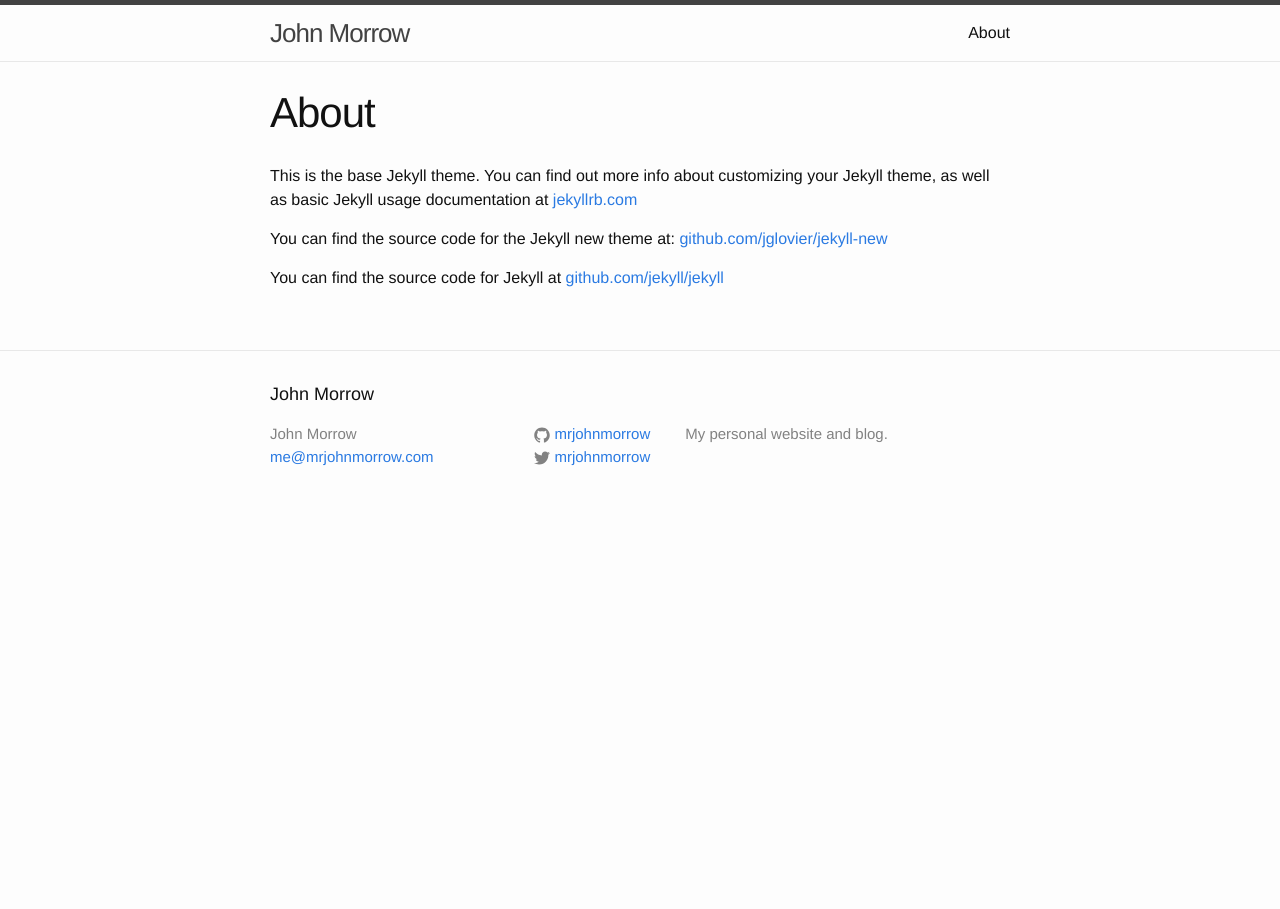
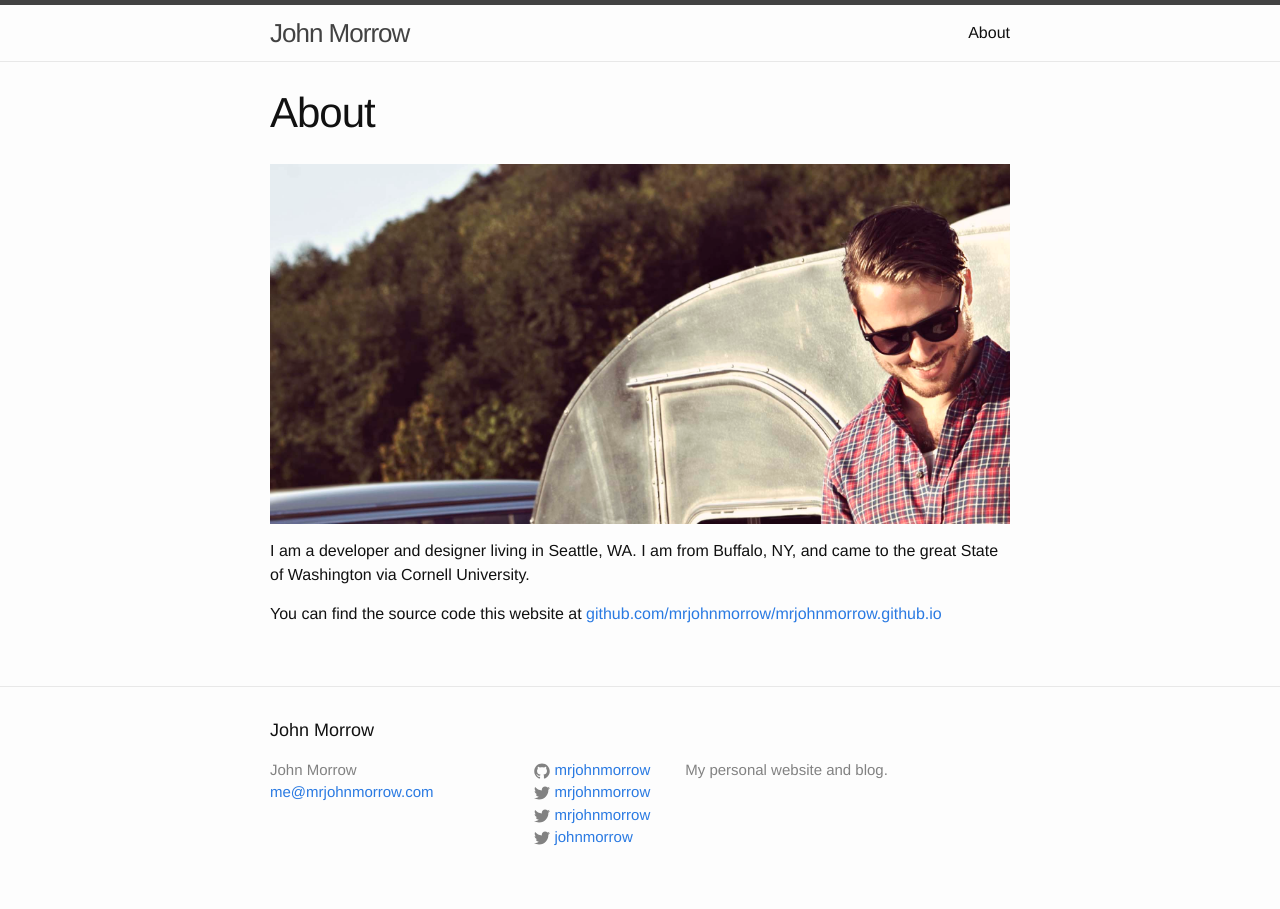
Before and after one commit to mrjohnmorrow/mrjohnmorrow.github.io, a Jekyll site: the page built from about.md, in a window 1280 px wide. Built offline with Jekyll 4.4.1, drawn with Linux system fonts in a browser that asks for light colours.

Commit message:
Updating about page
And adding other profile links

```diff
--- a/_config.yml
+++ b/_config.yml
@@ -9,6 +9,8 @@
 #usernames
 twitter_username: mrjohnmorrow
 github_username:  mrjohnmorrow
+linkedin_username: mrjohnmorrow
+dribbble_username: johnmorrow
 
 #visual options
 permalink: pretty
--- a/_includes/footer.html
+++ b/_includes/footer.html
@@ -42,6 +42,36 @@
             </a>
           </li>
           {% endif %}
+
+          {% if site.linkedin_username %}
+          <li>
+            <a href="https://linkedin.com/{{ site.linkedin_username }}">
+              <span class="icon  icon--twitter">
+                <svg viewBox="0 0 16 16">
+                  <path fill="#828282" d="M15.969,3.058c-0.586,0.26-1.217,0.436-1.878,0.515c0.675-0.405,1.194-1.045,1.438-1.809
+                  c-0.632,0.375-1.332,0.647-2.076,0.793c-0.596-0.636-1.446-1.033-2.387-1.033c-1.806,0-3.27,1.464-3.27,3.27 c0,0.256,0.029,0.506,0.085,0.745C5.163,5.404,2.753,4.102,1.14,2.124C0.859,2.607,0.698,3.168,0.698,3.767 c0,1.134,0.577,2.135,1.455,2.722C1.616,6.472,1.112,6.325,0.671,6.08c0,0.014,0,0.027,0,0.041c0,1.584,1.127,2.906,2.623,3.206 C3.02,9.402,2.731,9.442,2.433,9.442c-0.211,0-0.416-0.021-0.615-0.059c0.416,1.299,1.624,2.245,3.055,2.271 c-1.119,0.877-2.529,1.4-4.061,1.4c-0.264,0-0.524-0.015-0.78-0.046c1.447,0.928,3.166,1.469,5.013,1.469 c6.015,0,9.304-4.983,9.304-9.304c0-0.142-0.003-0.283-0.009-0.423C14.976,4.29,15.531,3.714,15.969,3.058z"/>
+                </svg>
+              </span>
+
+              <span class="username">{{ site.linkedin_username }}</span>
+            </a>
+          </li>
+          {% endif %}
+
+          {% if site.dribbble_username %}
+          <li>
+            <a href="https://dribbble.com/{{ site.dribbble_username }}">
+              <span class="icon  icon--twitter">
+                <svg viewBox="0 0 16 16">
+                  <path fill="#828282" d="M15.969,3.058c-0.586,0.26-1.217,0.436-1.878,0.515c0.675-0.405,1.194-1.045,1.438-1.809
+                  c-0.632,0.375-1.332,0.647-2.076,0.793c-0.596-0.636-1.446-1.033-2.387-1.033c-1.806,0-3.27,1.464-3.27,3.27 c0,0.256,0.029,0.506,0.085,0.745C5.163,5.404,2.753,4.102,1.14,2.124C0.859,2.607,0.698,3.168,0.698,3.767 c0,1.134,0.577,2.135,1.455,2.722C1.616,6.472,1.112,6.325,0.671,6.08c0,0.014,0,0.027,0,0.041c0,1.584,1.127,2.906,2.623,3.206 C3.02,9.402,2.731,9.442,2.433,9.442c-0.211,0-0.416-0.021-0.615-0.059c0.416,1.299,1.624,2.245,3.055,2.271 c-1.119,0.877-2.529,1.4-4.061,1.4c-0.264,0-0.524-0.015-0.78-0.046c1.447,0.928,3.166,1.469,5.013,1.469 c6.015,0,9.304-4.983,9.304-9.304c0-0.142-0.003-0.283-0.009-0.423C14.976,4.29,15.531,3.714,15.969,3.058z"/>
+                </svg>
+              </span>
+
+              <span class="username">{{ site.dribbble_username }}</span>
+            </a>
+          </li>
+          {% endif %}
         </ul>
       </div>
 
--- a/about.md
+++ b/about.md
@@ -4,8 +4,8 @@
 permalink: /about/
 ---
 
-This is the base Jekyll theme. You can find out more info about customizing your Jekyll theme, as well as basic Jekyll usage documentation at [jekyllrb.com](http://jekyllrb.com/)
+![Me!](/images/me-potrait.jpg)
 
-You can find the source code for the Jekyll new theme at: [github.com/jglovier/jekyll-new](https://github.com/jglovier/jekyll-new)
+I am a developer and designer living in Seattle, WA.  I am from Buffalo, NY, and came to the great State of Washington via Cornell University.
 
-You can find the source code for Jekyll at [github.com/jekyll/jekyll](https://github.com/jekyll/jekyll)
+You can find the source code this website at  [github.com/mrjohnmorrow/mrjohnmorrow.github.io](https://github.com/mrjohnmorrow/mrjohnmorrow.github.io)
```
Also changed, not shown: images/me-potrait.jpg (added).
